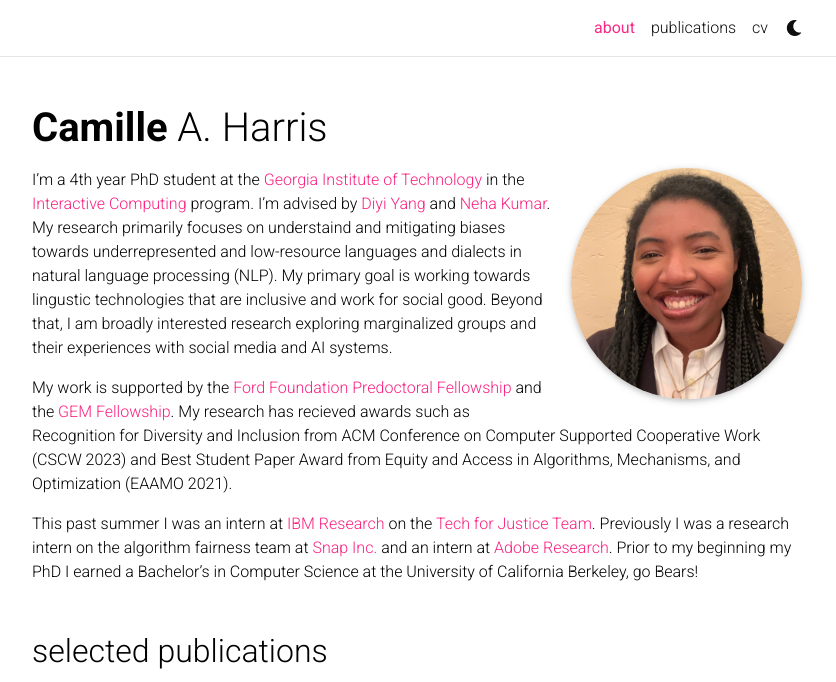
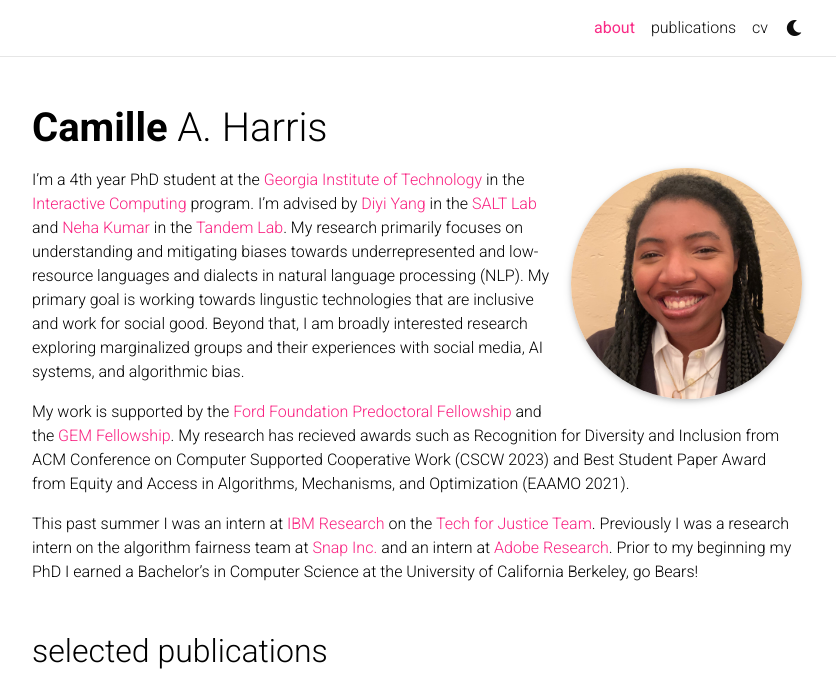
Before and after one commit to camille2019/camille2019.github.io, a Jekyll site: the page built from _pages/about.md, in a window 1280 px wide and 972 px high, cut to the strip 0-682 px from the top of the window. Shown: the whole strip, without its empty margins (223-1059 px from the left). Built offline with Jekyll 4.4.1, drawn with Linux system fonts in a browser that asks for light colours; full-size pictures stand in for the smaller copies a plugin makes; comment, search, counter and statistics services are not loaded; a style sheet for code colours, icons or effects is not loaded.

Commit message:
Update about.md

```diff
--- a/_pages/about.md
+++ b/_pages/about.md
@@ -14,7 +14,7 @@
 ---
 
 
-I'm a 4th year PhD student at the [Georgia Institute of Technology](https://www.cc.gatech.edu/) in the [Interactive Computing](https://www.ic.gatech.edu/) program. I'm advised by [Diyi Yang](https://cs.stanford.edu/~diyiy/) and [Neha Kumar](https://www.nehakumar.org/). My research primarily focuses on understaind and mitigating biases towards underrepresented and low-resource  languages and dialects in natural language processing (NLP). My primary goal is working towards lingustic technologies that are inclusive and work for social good. Beyond that, I am broadly interested research exploring marginalized groups and their experiences with social media and AI systems.
+I'm a 4th year PhD student at the [Georgia Institute of Technology](https://www.cc.gatech.edu/) in the [Interactive Computing](https://www.ic.gatech.edu/) program. I'm advised by [Diyi Yang](https://cs.stanford.edu/~diyiy/) in the [SALT Lab](https://cs.stanford.edu/~diyiy/group.html) and [Neha Kumar](https://www.nehakumar.org/) in the [Tandem Lab](https://www.nehakumar.org/people). My research primarily focuses on understanding and mitigating biases towards underrepresented and low-resource  languages and dialects in natural language processing (NLP). My primary goal is working towards lingustic technologies that are inclusive and work for social good. Beyond that, I am broadly interested research exploring marginalized groups and their experiences with social media, AI systems, and algorithmic bias.
 
 My work is supported by the [Ford Foundation Predoctoral Fellowship](https://www.nationalacademies.org/our-work/ford-foundation-fellowships) and the [GEM Fellowship](https://www.gemfellowship.org/). My research has recieved awards such as Recognition for Diversity and Inclusion from ACM Conference on Computer Supported Cooperative Work (CSCW 2023) and Best Student Paper Award from Equity and Access in Algorithms, Mechanisms, and Optimization (EAAMO 2021).
 
```
